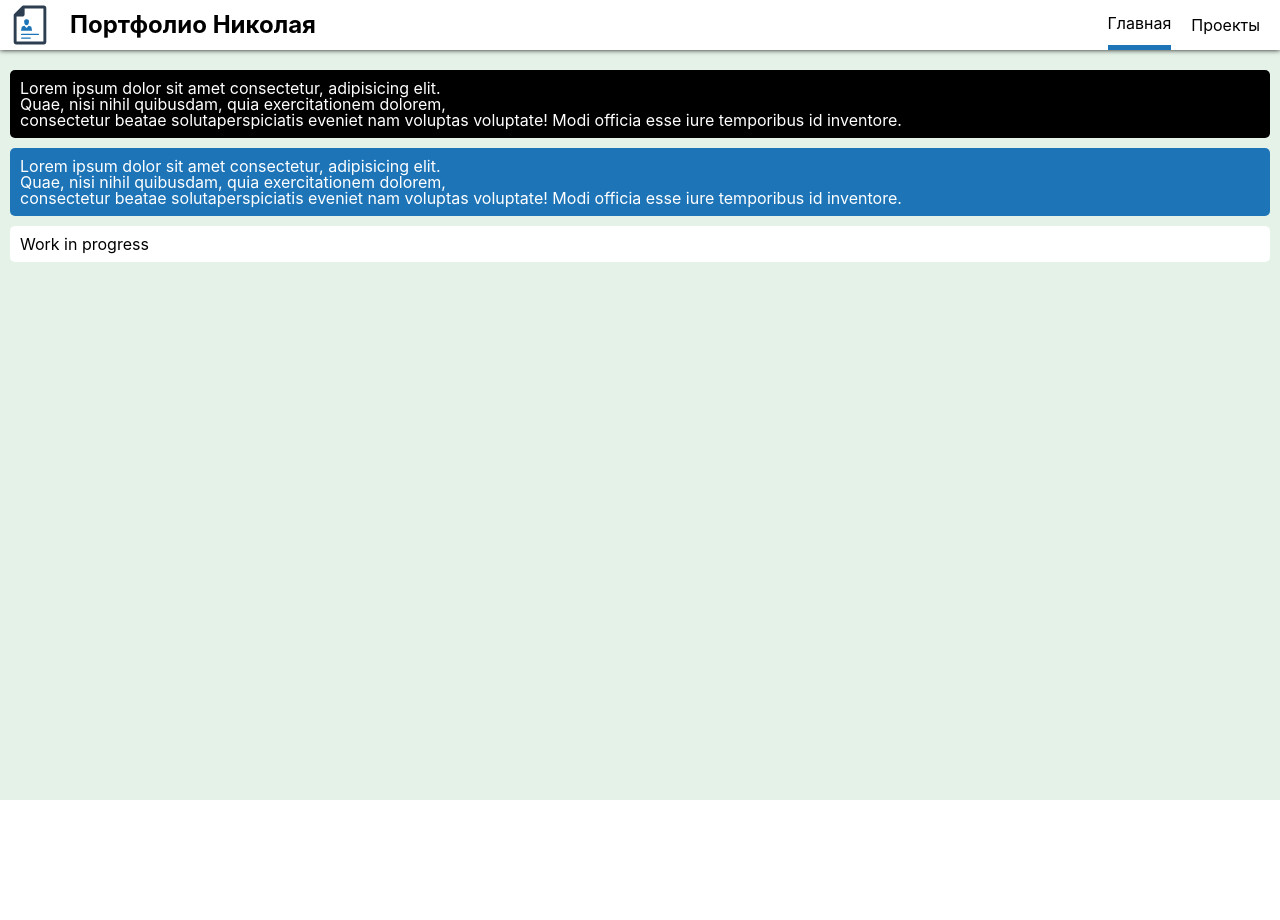
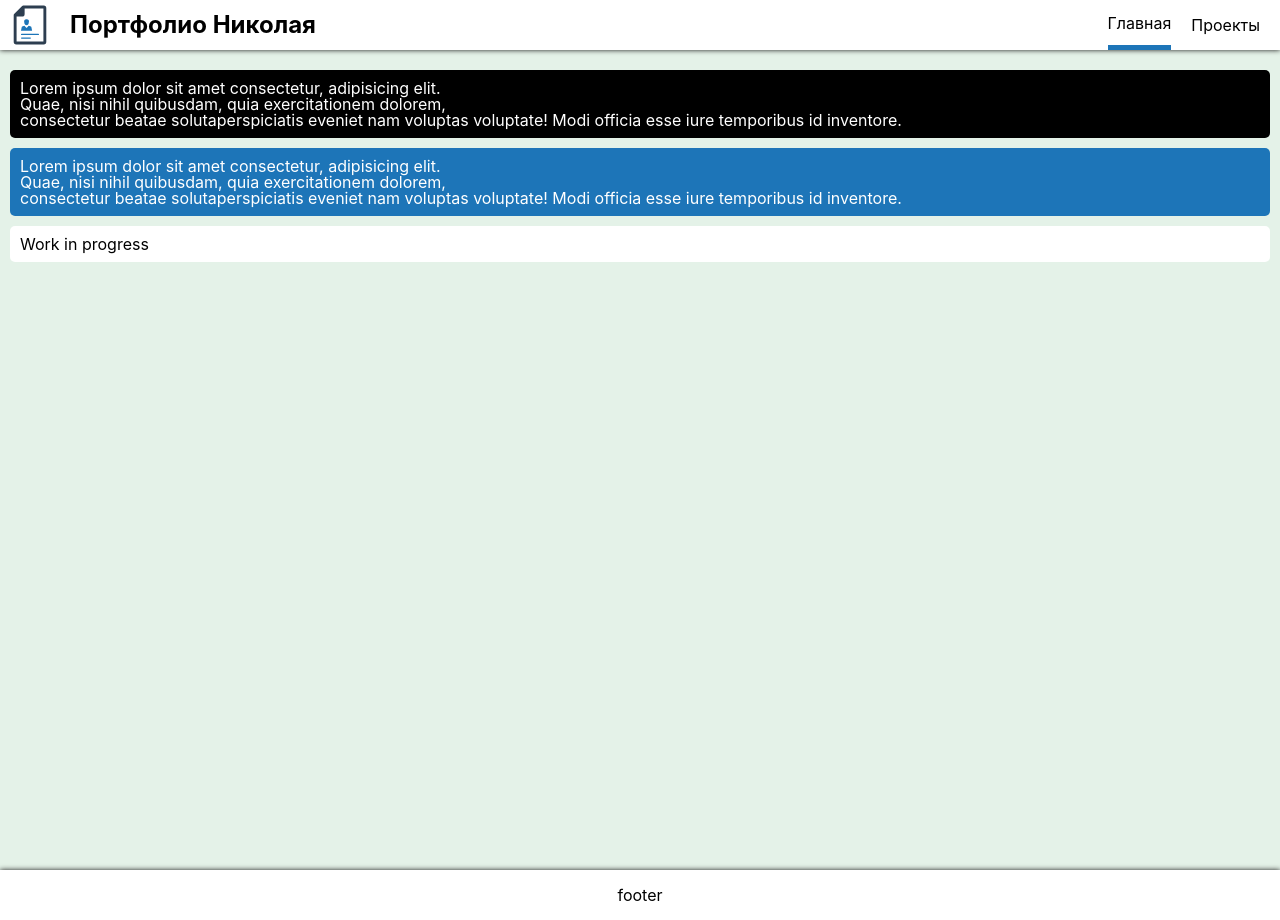
Before and after one commit to NikolaiChirkov/portfolio-site, a React (Create React App) app: page / in a window 1280 px wide. Before the commit the page ends 800 px from the top, so only its background shows below. Built offline with nearby package versions, Linux system fonts and the light colour scheme.

Commit message:
PS-3: add footer carcass

```diff
--- a/src/components/App.scss
+++ b/src/components/App.scss
@@ -1,6 +1,8 @@
 .app {
-  width: 100vw;
+  width: 100%;
   height: 100vh;
+
+  max-width: 100%;
 
   background-color: #e4f2e8;
 }
--- a/src/components/App.tsx
+++ b/src/components/App.tsx
@@ -2,6 +2,7 @@ import { Switch, Route } from 'react-router-dom';
 import Header from './Common/Header/Header';
 import Home from './Home/Home';
 import Projects from './Projects/Projects';
+import Footer from './Common/Footer/Footer';
 import './reset.scss';
 import './App.scss';
 
@@ -16,6 +17,7 @@ const App = (): JSX.Element => (
         <Projects />
       </Route>
     </Switch>
+    <Footer />
   </div>
 );
 
--- /dev/null
+++ b/src/components/Common/Footer/Footer.scss
@@ -0,0 +1,15 @@
+.footer {
+  display: flex;
+
+  flex-flow: column nowrap;
+
+  justify-content: center;
+  align-items: center;
+
+  width: auto;
+  height: 50px;
+
+  background-color: white;
+
+  box-shadow: 0 0 5px 0 #171615;
+}
--- /dev/null
+++ b/src/components/Common/Footer/Footer.tsx
@@ -0,0 +1,9 @@
+import './Footer.scss';
+
+const Footer = (): JSX.Element => (
+  <footer className="footer">
+    <p>footer</p>
+  </footer>
+);
+
+export default Footer;
--- a/src/components/Home/Home.scss
+++ b/src/components/Home/Home.scss
@@ -1,3 +1,6 @@
 .home {
-  width: auto;
+  width: 100%;
+  height: 100vh;
+
+  background-color: #e4f2e8;
 }
```
Also changed, not shown: 1 other file (tests, documents, lock files or other folders).
